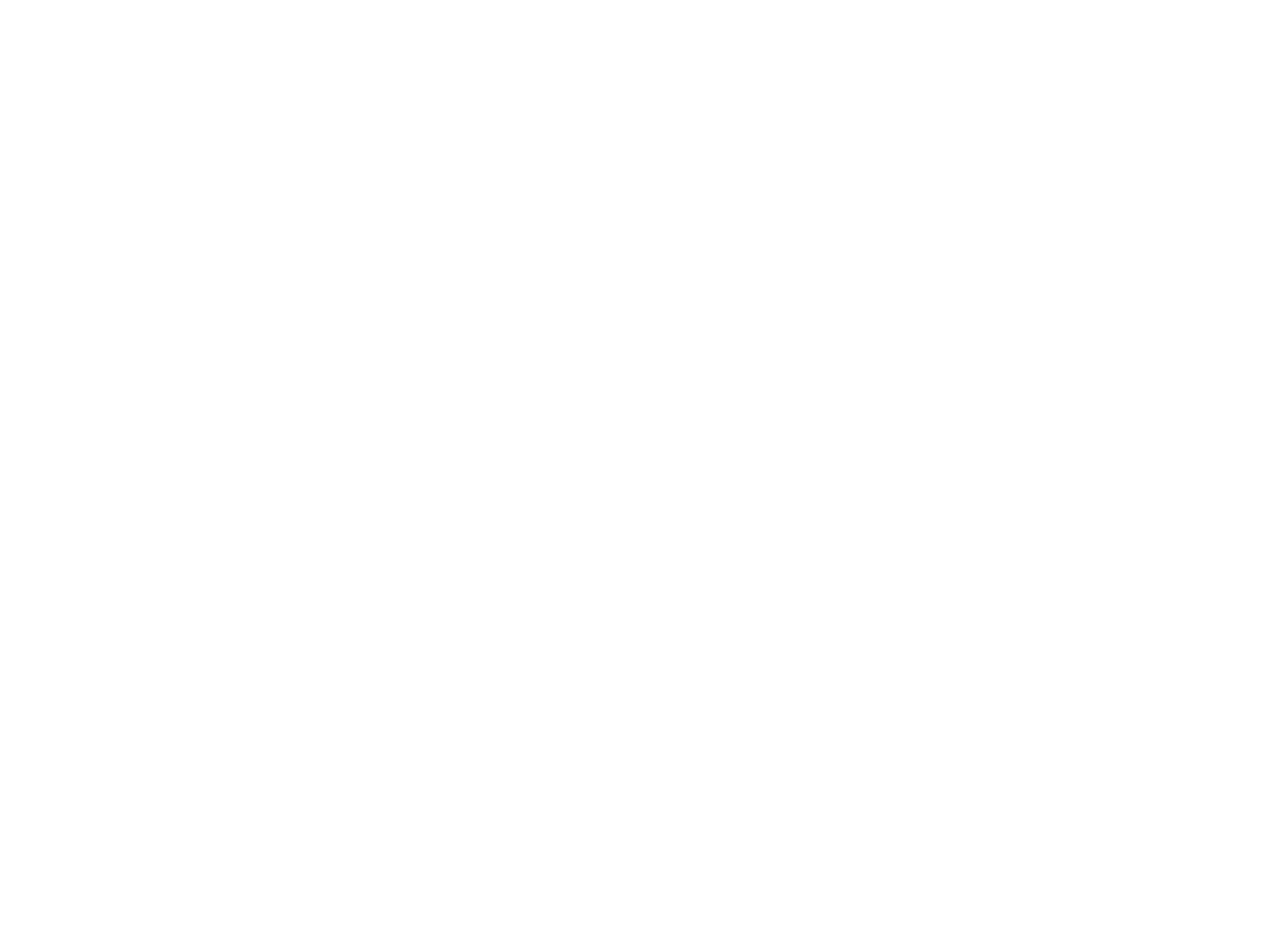
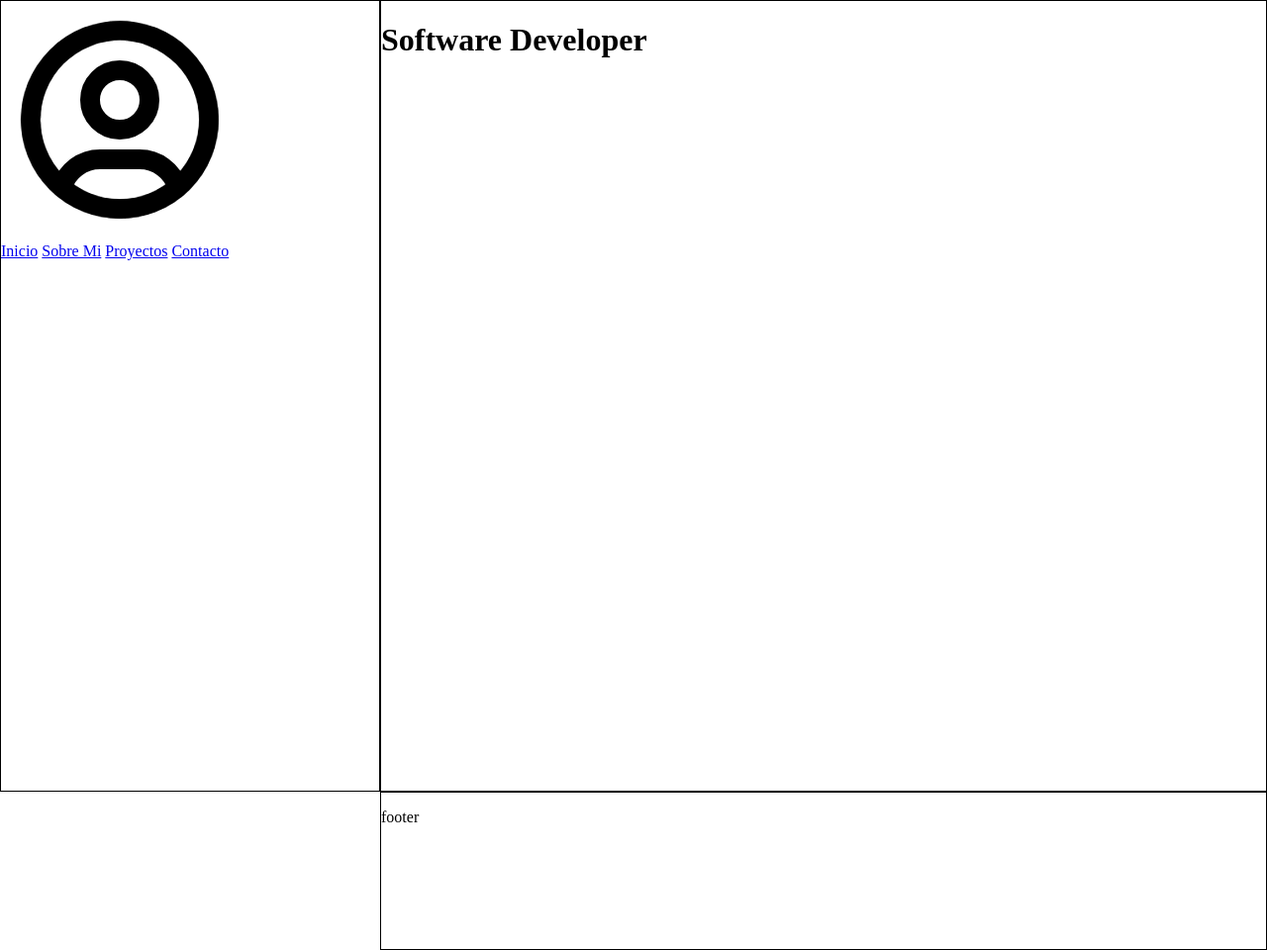
Before and after one commit to gabygramajo/portfolio, a plain HTML site: page index.html in a window 1280 px wide. Shown: the whole page at 99% size. Before the commit the page ends 800 px from the top, so only its background shows below. Drawn offline with Linux system fonts and the light colour scheme.

Commit message:
init layout

```diff
--- a/assets/css/styles.css
+++ b/assets/css/styles.css
@@ -0,0 +1,54 @@
+/* global */
+html {
+  box-sizing: border-box;
+}
+*, *:before, *:after {
+  box-sizing: inherit;
+}
+img {
+  max-width: 100%;
+}
+body {
+  margin: 0;
+  display: flex;
+  flex-wrap: wrap;
+  position: relative;
+}
+/*  */
+#header,
+#main,
+#footer {
+  border: 1px solid black;
+}
+#header,
+#main {
+  height: 100vh;
+}
+#header {
+  width: 30%;
+  order: 1;
+  position: fixed;
+}
+#main {
+  width: 70%;
+  order: 2;
+  position: relative;
+  left: 30%;
+}
+#footer {
+  width: 70%;
+  order: 3;
+  height: 20vh;
+  position: relative;
+  left: 30%;
+}
+
+/* Media querys */
+@media screen and (max-width: 600px) {
+  #header,
+  #main,
+  #footer {
+    position: static;
+    width: 100%;
+  }
+}
--- a/index.html
+++ b/index.html
@@ -7,6 +7,25 @@
   <link rel="stylesheet" href="./assets/css/styles.css">
 </head>
 <body>
+  <header id="header">
+    <div id="user-profile">
+      <img src="./assets/img/user-circle.png" al t="profile img">
+    </div>
 
+    <nav id="navbar">
+      <a href="#">Inicio</a>
+      <a href="#">Sobre Mi</a>
+      <a href="#">Proyectos</a>
+      <a href="#">Contacto</a>
+    </nav>
+  </header>
+
+  <main id="main">
+    <h1 class="text-3xl font-bold">Software Developer</h1>
+  </main>
+
+  <footer id="footer">
+    <p>footer</p>
+  </footer>
 </body>
 </html>
```
